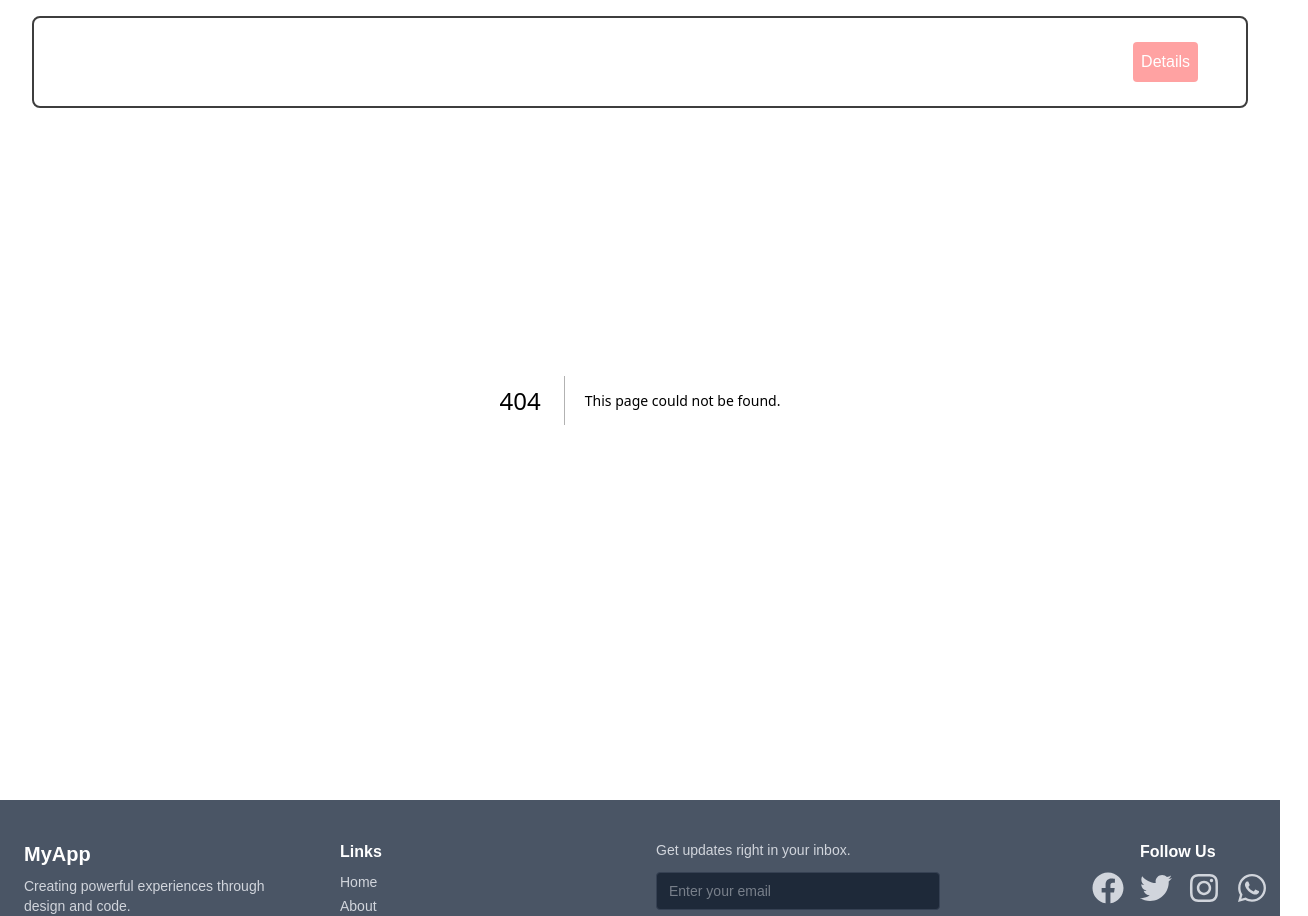
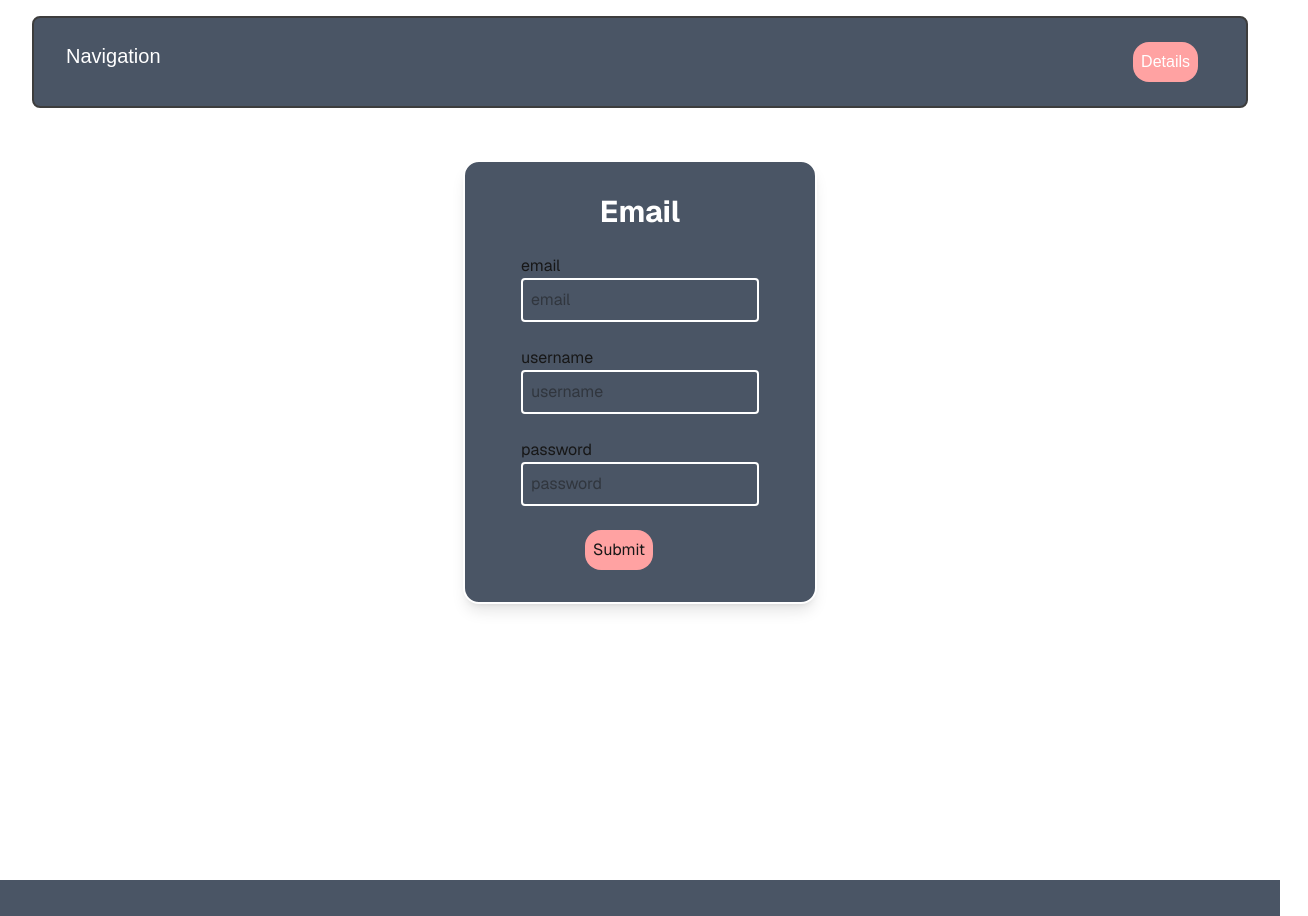
Before and after one commit to leegondeexnut/Robinhood, a Next.js app in the folder Per-Ankh/: page /login in a window 1280 px wide. Before the commit this address had no page. Shown: the top 916 px of the page, 1308 px wide, since content can reach past the window. Built offline with nearby package versions, Linux system fonts and the light colour scheme.

Commit message:
modifications

```diff
--- /dev/null
+++ b/Per-Ankh/app/components/Form.tsx
@@ -0,0 +1,46 @@
+"use client";
+import { ZCOOL_KuaiLe } from "next/font/google";
+import { DiVim } from "react-icons/di";
+
+export default function Form({
+  title,
+  blank,
+}: {
+  title: string;
+  blank: { name: string; id: string }[];
+}) {
+  const handleclick = (e: React.FormEvent<HTMLFormElement>) => {
+    e.preventDefault();
+    blank.map((val) => {
+      console.log(val.id);
+    });
+  };
+  return (
+    <div className="m-20">
+      <div className="bg-gray-600 rounded-2xl p-8 border-2 border-white shadow-lg w-full max-w-2xl mx-auto">
+        <h2 className="text-3xl font-bold text-white mb-6 text-center">
+          {title}
+        </h2>
+        <form onSubmit={handleclick}>
+          {blank.map((item) => (
+            <div key={item.id} className="m-6 grid grid-col">
+              <label htmlFor={item.name}>{item.name}</label>
+              <input
+                type="text"
+                placeholder={item.name}
+                id={item.id}
+                className="border-2 rounded border-white p-2"
+              />
+            </div>
+          ))}
+          <button
+            type="submit"
+            className="bg-red-300 p-2 rounded-2xl ml-22 hover:bg-blue-300 cursor-pointer"
+          >
+            Submit
+          </button>
+        </form>
+      </div>
+    </div>
+  );
+}
--- a/Per-Ankh/app/components/Nav.tsx
+++ b/Per-Ankh/app/components/Nav.tsx
@@ -1,43 +1,50 @@
-'use client'
-import Link from 'next/link';
+"use client";
+import Link from "next/link";
 
-import { useEffect, useState, useRef } from 'react';
+import { useEffect, useState, useRef } from "react";
 
-
-export default function Nav({ title, page }: { title: string; page: { href: string; title: string }[] }) {
-
-        const [ scrollDown, setScrollDown] = useState(false)
+export default function Nav({
+  title,
+  page,
+}: {
+  title: string;
+  page: { href: string; title: string }[];
+}) {
+  const [scrollDown, setScrollDown] = useState(false);
   const lastYRef = useRef(0);
-        useEffect(()=>{
-            function onScroll(){
+  useEffect(() => {
+    function onScroll() {
       const currentY = window.scrollY;
-                if (currentY > lastYRef.current){
-                    setScrollDown(true)
-                } else{
-                    setScrollDown(false)
+      if (currentY > lastYRef.current) {
+        setScrollDown(true);
+      } else {
+        setScrollDown(false);
       }
-                lastYRef.current= currentY;
+      lastYRef.current = currentY;
     }
-            window.addEventListener('scroll', onScroll);
-            return () => window.removeEventListener('scroll', onScroll);
-
-        }, [])
+    window.addEventListener("scroll", onScroll);
+    return () => window.removeEventListener("scroll", onScroll);
+  }, []);
 
   return (
-
-        <nav className={`border-2 border-[#3d3d3d] rounded-lg text-white w-[95%] mx-8 m-4 py-2 px-8 flex flex-cols justify-between fixed transition-transform duration-300 ${scrollDown ? 'translate-y-full hidden': 'translate-y-0 opacity-100'}`}>
-            <div><h2 className="text-xl py-4">{title}</h2></div>
+    <nav
+      className={`bg-gray-600 border-2 border-[#3d3d3d] rounded-lg text-white w-[95%] mx-8 m-4 py-2 px-8 flex flex-cols justify-between fixed transition-transform duration-300 ${
+        scrollDown ? "translate-y-full hidden" : "translate-y-0 opacity-100"
+      }`}
+    >
+      <div>
+        <h2 className="text-xl py-4">{title}</h2>
+      </div>
       <ul>
-                {
-                    page.map((item)=> (
-                        <li key={item.href} className="p-2 m-4 bg-red-300 rounded">
-                        <Link href={item.href}>
-                        {item.title}
-                        </Link>
+        {page.map((item) => (
+          <li
+            key={item.href}
+            className="p-2 m-4 bg-red-300 rounded-2xl hover:bg-blue-300"
+          >
+            <Link href={item.href}>{item.title}</Link>
           </li>
-                    ))
-                }
+        ))}
       </ul>
     </nav>
-    )
+  );
 }
--- a/Per-Ankh/app/components/fooder.tsx
+++ b/Per-Ankh/app/components/fooder.tsx
@@ -21,22 +21,28 @@ export default function Fooder() {
           <h3 className="text-white font-semibold mb-2">Links</h3>
           <ul className="space-y-1 text-sm">
             <li>
-              <Link href="/" className="hover:text-red-300">
+              <Link href="/" className="text-red-300 hover:text-blue-300">
                 Home
               </Link>
             </li>
             <li>
-              <Link href="/about" className="hover:text-red-300">
+              <Link href="/about" className="text-red-300 hover:text-blue-300">
                 About
               </Link>
             </li>
             <li>
-              <Link href="/services" className="hover:text-red-300">
+              <Link
+                href="/services"
+                className="text-red-300 hover:text-blue-300"
+              >
                 Services
               </Link>
             </li>
             <li>
-              <Link href="/contact" className="hover:text-red-300">
+              <Link
+                href="/contact"
+                className="text-red-300 hover:text-blue-300"
+              >
                 Contact
               </Link>
             </li>
@@ -53,27 +59,27 @@ export default function Fooder() {
             />
             <button
               type="submit"
-              className="bg-red-300 hover:bg-blue-300 text-white text-sm px-4 py-2 rounded"
+              className="bg-red-300 hover:bg-blue-300 text-white text-sm px-4 py-2 rounded cursor-pointer"
             >
               Subscribe
             </button>
           </form>
         </div>
 
-        <div className="ml-30">
-          <h3 className="text-white font-semibold mb-2 ml-12">Follow Us</h3>
+        <div className="ml-12">
+          <h3 className="text-white font-semibold mb-2 ml-27">Follow Us</h3>
           <div className="flex space-x-4 mt-2 text-xl">
             <Link href="https://facebook.com" target="_blank">
-              <FaFacebook className="w-8 h-8 hover:bg-red-300 hover:animate-bounce cursor-pointer"></FaFacebook>
+              <FaFacebook className="w-15 h-15 hover:bg-blue-300 hover:animate-bounce cursor-pointer border-2 rounded-2xl p-2 border-red-300 hover:border-blue-300"></FaFacebook>
             </Link>
             <Link href="https://twitter.com" target="_blank">
-              <FaTwitter className="w-8 h-8 hover:bg-red-300 hover:animate-bounce cursor-pointer"></FaTwitter>
+              <FaTwitter className="w-15 h-15 hover:bg-blue-300 hover:animate-bounce cursor-pointer border-2 rounded-2xl p-2 border-red-300 hover:border-blue-300"></FaTwitter>
             </Link>
             <Link href="https://instagram.com" target="_blank">
-              <FaInstagram className="w-8 h-8 hover:bg-red-300 hover:animate-bounce cursor-pointer"></FaInstagram>
+              <FaInstagram className="w-15 h-15 hover:bg-blue-300 hover:animate-bounce cursor-pointer border-2 rounded-2xl p-2 border-red-300 hover:border-blue-300"></FaInstagram>
             </Link>
             <Link href="https://whatsapp.com" target="_blank">
-              <FaWhatsapp className="w-8 h-8 hover:bg-red-300 hover:animate-bounce cursor-pointer"></FaWhatsapp>
+              <FaWhatsapp className="w-15 h-15 hover:bg-blue-300 hover:animate-bounce cursor-pointer border-2 rounded-2xl p-2 border-red-300 hover:border-blue-300"></FaWhatsapp>
             </Link>
           </div>
         </div>
--- /dev/null
+++ b/Per-Ankh/app/login/page.tsx
@@ -0,0 +1,16 @@
+import Form from "@/app/components/Form";
+
+export default function Login() {
+  return (
+    <div className="font-sans grid grid-rows-[20px_1fr_20px] justify-items-center mt-20 h-screen">
+      <Form
+        title="Email"
+        blank={[
+          { name: "email", id: "email1" },
+          { name: "username", id: "username1" },
+          { name: "password", id: "password2" },
+        ]}
+      />
+    </div>
+  );
+}
```
Also changed, not shown: Per-Ankh/app/login/home/layout.tsx (deleted), Per-Ankh/app/login/home/page.tsx (deleted), Per-Ankh/public/wheel.png (added). Lines whose indentation alone changed are shown as unchanged.
